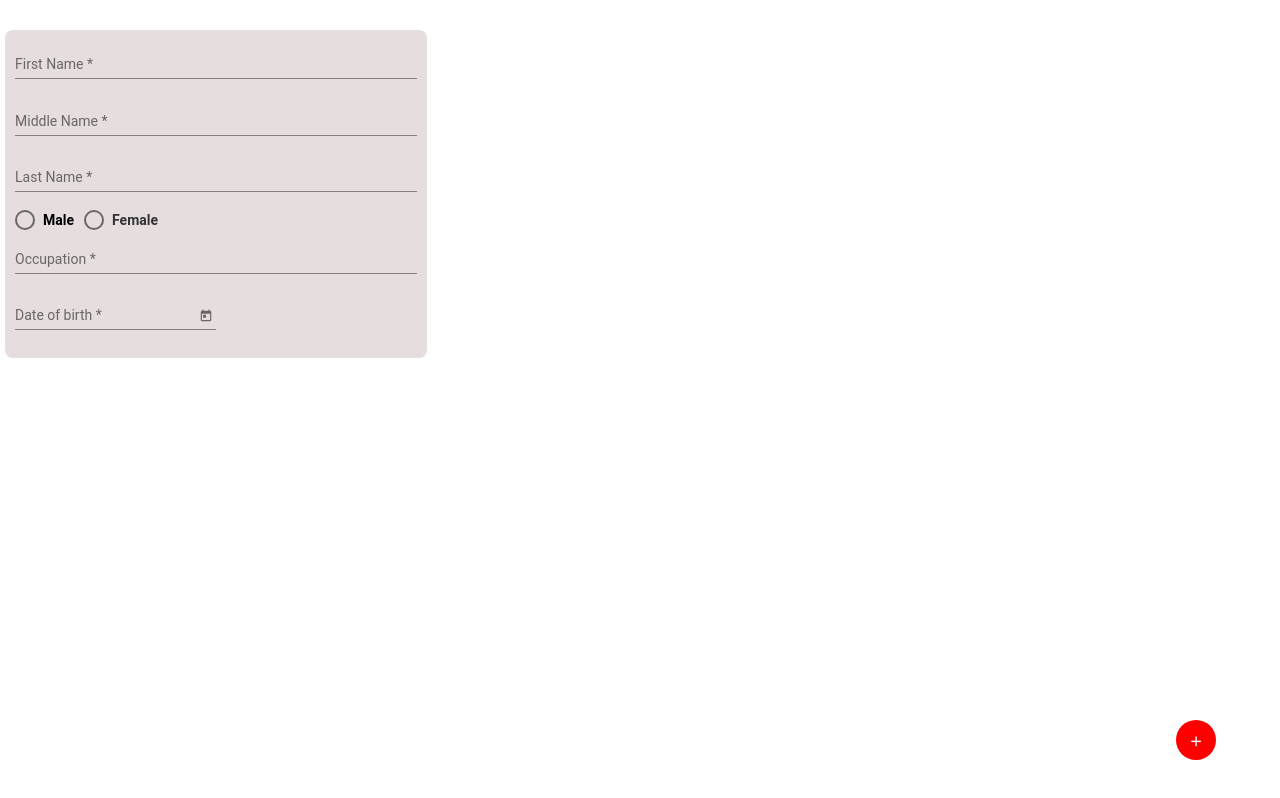
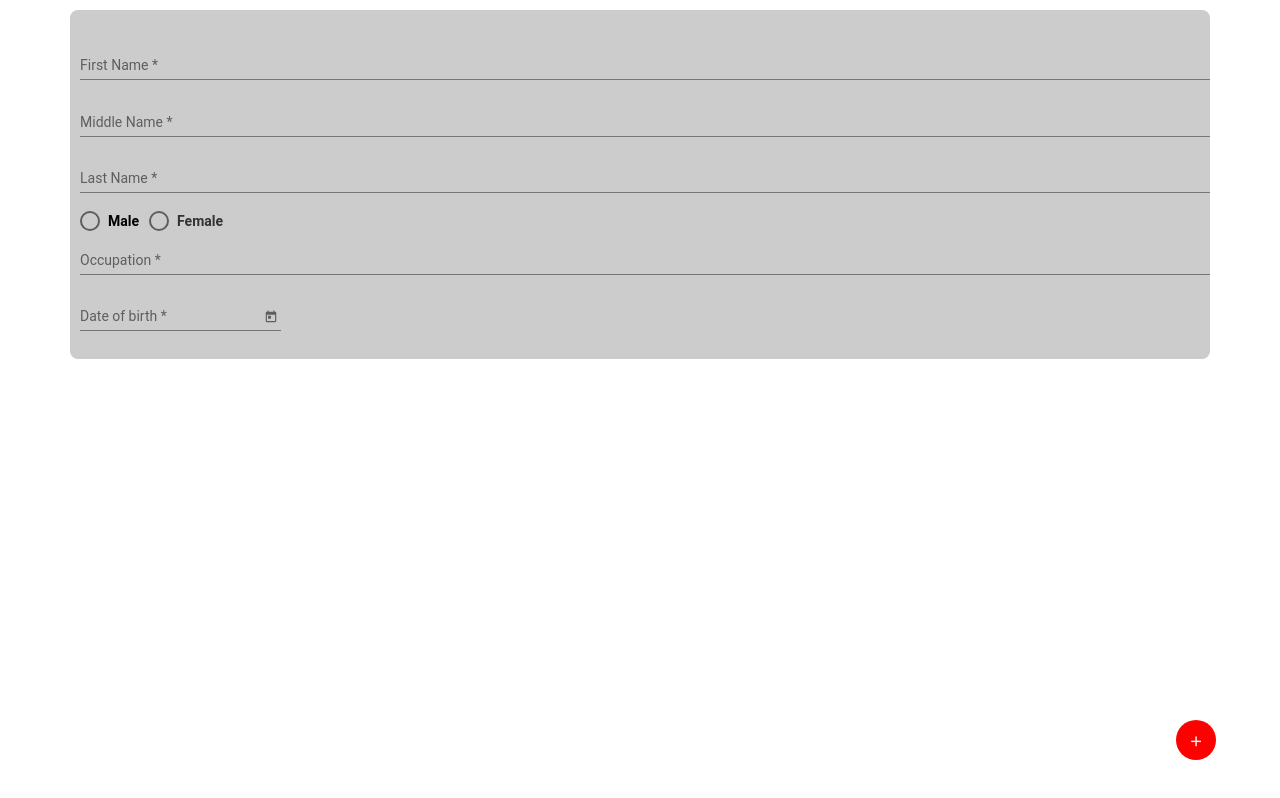
Before and after one commit to MoFG/reactive-form, an Angular app: page / in a window 1280 px wide. Built offline with nearby package versions, Linux system fonts and the light colour scheme.

Commit message:
asdasdasd

```diff
--- a/src/app/customer-page/customer-form/customer-form.component.css
+++ b/src/app/customer-page/customer-form/customer-form.component.css
@@ -1,69 +1 @@
 @import url('https://unpkg.com/bootstrap@3.3.7/dist/css/bootstrap.min.css');
-.example-form {
-  min-width: 150px;
-  max-width: 100%;
-  width: 100%;
-}
-
-.example-full-width {
-  width: 100%;
-}
-
-.mat-radio-button~.mat-radio-button {
-  padding-right: 16px;
-}
-
-.container {
-  width: 100%;
-  margin-top: 20px;
-}
-
-mat-radio-button#mat-radio-2 {
-  margin-right: 10px;
-  color: #000;
-}
-
-.my-form {
-  background: #e6dede;
-  box-sizing: border-box;
-  padding: 10px;
-  border-radius: 8px;
-  margin: 10px 5px;
-  width: 33%;
-}
-
-.btnNew {
-  width: 40px;
-  height: 40px;
-  background: red;
-  text-align: center;
-  line-height: 40px;
-  border-radius: 50%;
-  position: fixed;
-  bottom: 5%;
-  right: 5%;
-  transition: 0.4s;
-}
-
-button.btn.btn-danger.addNew {
-  background: transparent;
-  border: none;
-  font-size: 20px;
-  color: #fff;
-  transition: 0.4s;
-}
-button.btn.btn-danger.addNew:focus {
-  outline: none;
-}
-.btnNew:hover {
-  background: #000;
-
-}
-
-em {
-  color: red;
-}
-form.example-form{
-  display: flex;
-  justify-content: flex-start;
-}
--- a/src/app/customer-page/customer-form/customer-form.component.html
+++ b/src/app/customer-page/customer-form/customer-form.component.html
@@ -2,46 +2,43 @@
   <div class="row customer">
 
     <div class="customer-col">
-
-      <div *ngIf="customerForm.controls['firstName'].invalid && (customerForm.controls['firstName'].dirty || customerForm.controls['firstName'].touched)"
+<!--
+      <div *ngIf="insuredForm.controls['firstName'].invalid && (insuredForm.controls['firstName'].dirty || insuredForm.controls['firstName'].touched)"
         class="error-container">
-        <mat-error *ngIf="customerForm.controls['firstName'].errors.pattern">First name contains invalid characters</mat-error>
-        <mat-error *ngIf="customerForm.controls['firstName'].errors.required">First name is required</mat-error>
+        <mat-error *ngIf="insuredForm.controls['firstName'].errors.pattern">First name contains invalid characters</mat-error>
+        <mat-error *ngIf="insuredForm.controls['firstName'].errors.required">First name is required</mat-error>
       </div>
 
-      <div *ngIf="customerForm.controls['middleName'].invalid && (customerForm.controls['middleName'].dirty || customerForm.controls['middleName'].touched)"
+      <div *ngIf="insuredForm.controls['middleName'].invalid && (insuredForm.controls['middleName'].dirty || insuredForm.controls['middleName'].touched)"
         class="error-container">
-        <mat-error *ngIf="customerForm.controls['middleName'].errors.pattern">Middle name contains invalid characters</mat-error>
-        <mat-error *ngIf="customerForm.controls['middleName'].errors.required">Middle name is required</mat-error>
+        <mat-error *ngIf="insuredForm.controls['middleName'].errors.pattern">Middle name contains invalid characters</mat-error>
+        <mat-error *ngIf="insuredForm.controls['middleName'].errors.required">Middle name is required</mat-error>
       </div>
 
-      <div *ngIf="customerForm.controls['lastName'].invalid && (customerForm.controls['lastName'].dirty || customerForm.controls['lastName'].touched)"
+      <div *ngIf="insuredForm.controls['lastName'].invalid && (insuredForm.controls['lastName'].dirty || insuredForm.controls['lastName'].touched)"
         class="error-container">
-        <mat-error *ngIf="customerForm.controls['lastName'].errors.pattern">Last name contains invalid characters</mat-error>
-        <mat-error *ngIf="customerForm.controls['lastName'].errors.required">Last name is required</mat-error>
-      </div>
+        <mat-error *ngIf="insuredForm.controls['lastName'].errors.pattern">Last name contains invalid characters</mat-error>
+        <mat-error *ngIf="insuredForm.controls['lastName'].errors.required">Last name is required</mat-error>
+      </div> -->
 
 
-      <form class="example-form" [formGroup]="customerForm">
-        <div class="my-form" formArrayName="items" *ngFor="let item of customerForm.get('items').controls; let i = index;">
-          <div [formGroupName]="i">
-            <div class="first" [ngClass]="{'error': firstName.invalid && firstName.dirty}">
+      <form class="example-form" [formGroup]="insuredForm">
+        <div class="first">
           <mat-form-field class="example-full-width">
             <input id="firstName" matInput placeholder="First Name" maxlength="40" value="" formControlName="firstName" required>
           </mat-form-field>
         </div>
 
-            <div class="middle" [ngClass]="{'error': middleName.invalid && middleName.dirty}">
+        <div class="middle">
           <mat-form-field class="example-full-width">
             <input matInput placeholder="Middle Name" maxlength="40" value="" formControlName="middleName" required>
           </mat-form-field>
         </div>
 
-            <div class="last" [ngClass]="{'error': lastName.invalid && lastName.dirty}">
+        <div class="last">
           <mat-form-field class="example-full-width">
             <input matInput placeholder="Last Name" maxlength="40" value="" formControlName="lastName" required>
           </mat-form-field>
-              <em *ngIf="lastName.invalid && lastName.dirty">Last name incorrect</em>
         </div>
 
         <mat-radio-group formControlName="gender" required>
@@ -49,14 +46,14 @@
           <mat-radio-button value="female">Female</mat-radio-button>
         </mat-radio-group>
 
-            <div class="occu" [ngClass]="{'error': occupation.invalid && occupation.dirty}">
+        <div class="occu">
           <mat-form-field class="example-full-width">
             <input matInput placeholder="Occupation" maxlength="50" value="" formControlName="occupation" required>
           </mat-form-field>
-              <em *ngIf="occupation.invalid && occupation.dirty">Occupation is required</em>
+          <em *ngIf="insuredForm.controls['occupation'].invalid && insuredForm.controls['occupation'].dirty">Occupation invalid</em>
         </div>
 
-            <div class="dob" [ngClass]="{'error': dob.invalid && dob.dirty}">
+        <div class="dob">
           <mat-form-field>
             <input matInput readonly [matDatepicker]="picker" [min]="minDate" [max]="maxDate" (dateChange)="selectDOB($event)" (change)="enterDOB($event)"
               formControlName="dob" placeholder="Date of birth" required>
@@ -65,20 +62,9 @@
           </mat-form-field>
           <em *ngIf="!_flag">You must be from 18 to 65</em>
         </div>
-
-          </div>
-        </div>
       </form>
     </div>
-
-    <div class="col-md-6">
 
   </div>
 
 </div>
-
-  <div class="btnNew">
-    <button class="btn btn-danger addNew" (click)="addNew()">+</button>
-  </div>
-
-</div>
--- a/src/app/customer-page/customer-form/customer-form.component.ts
+++ b/src/app/customer-page/customer-form/customer-form.component.ts
@@ -12,28 +12,31 @@ import { Customer } from '../../model/customer';
 
 @Component({
   // tslint:disable-next-line:component-selector
+  // moduleId: module.id,
   selector: 'customer-form',
   templateUrl: './customer-form.component.html',
   styleUrls: ['./customer-form.component.css']
 })
 export class CustomerFormComponent implements OnInit {
 
-  @Output() sendData = new EventEmitter<Customer[]>();
+  // @Output() sendData = new EventEmitter<Customer[]>();
+  @Input('group')
+  public insuredForm: FormGroup;
 
-  count = 0;
-  pattern = /^[^*|":<>[\]{}.,?/`~¥£€\\()';@&$!#%^*_+=0-9-]+$/;
+  // count = 0;
+  // pattern = /^[^*|":<>[\]{}.,?/`~¥£€\\()';@&$!#%^*_+=0-9-]+$/;
 
   // pattern2 = /^[^*|:<>[\]{}.,?/`~¥£€\\';@&$!#%^*+=()”]+$/;
 
-  items: any[] = [];
+  // items: any[] = [];
 
-  customerForm: FormGroup;
-  firstName: FormControl;
-  lastName: FormControl;
-  middleName: FormControl;
-  gender: FormControl;
-  occupation: FormControl;
-  dob: FormControl;
+  // customerForm: FormGroup;
+  // firstName: FormControl;
+  // lastName: FormControl;
+  // middleName: FormControl;
+  // gender: FormControl;
+  // occupation: FormControl;
+  // dob: FormControl;
 
   maxDate = new Date();
   minDate = new Date(
@@ -49,55 +52,55 @@ export class CustomerFormComponent implements OnInit {
 
 
   constructor(private fb: FormBuilder) {
-    this.firstName = new FormControl('', [Validators.required, Validators.pattern(this.pattern)]);
-    this.lastName = new FormControl('', [Validators.required, Validators.pattern(this.pattern)]);
-    this.middleName = new FormControl('', [Validators.required, Validators.pattern(this.pattern)]);
-    this.gender = new FormControl('', Validators.required);
-    this.occupation = new FormControl('', [Validators.required, Validators.pattern(this.pattern)]);
-    this.dob = new FormControl('', Validators.required);
+    // this.firstName = new FormControl('', [Validators.required, Validators.pattern(this.pattern)]);
+    // this.lastName = new FormControl('', [Validators.required, Validators.pattern(this.pattern)]);
+    // this.middleName = new FormControl('', [Validators.required, Validators.pattern(this.pattern)]);
+    // this.gender = new FormControl('', Validators.required);
+    // this.occupation = new FormControl('', [Validators.required, Validators.pattern(this.pattern)]);
+    // this.dob = new FormControl('', Validators.required);
   }
 
   ngOnInit() {
-    this.customerForm = this.fb.group({
-      firstName: this.firstName,
-      middleName: this.middleName,
-      lastName: this.lastName,
-      gender: this.gender,
-      occupation: this.occupation,
-      dob: this.dob,
-      items: this.fb.array([this.createForm()])
-    });
+    // this.customerForm = this.fb.group({
+    //   firstName: this.firstName,
+    //   middleName: this.middleName,
+    //   lastName: this.lastName,
+    //   gender: this.gender,
+    //   occupation: this.occupation,
+    //   dob: this.dob,
+    //   items: this.fb.array([this.createForm()])
+    // });
   }
 
-  createForm(): FormGroup {
-    return this.fb.group({
-      firstName: this.firstName,
-      middleName: this.middleName,
-      lastName: this.lastName,
-      gender: this.gender,
-      occupation: this.occupation,
-      dob: this.dob
-    });
-  }
+  // createForm(): FormGroup {
+  //   return this.fb.group({
+  //     firstName: this.firstName,
+  //     middleName: this.middleName,
+  //     lastName: this.lastName,
+  //     gender: this.gender,
+  //     occupation: this.occupation,
+  //     dob: this.dob
+  //   });
+  // }
 
 
-  addNew(): void {
-    this.count = this.count + 1;
-    const object = {
-      firstName: this.customerForm.value.firstName,
-      lastName: this.customerForm.value.lastName,
-      middleName: this.customerForm.value.middleName,
-      gender: this.customerForm.value.gender,
-      occupation: this.customerForm.value.occupation,
-      dob: this.customerForm.value.dob
-    };
-    this.customer.push(object);
-    if (this.count < 3) {
-      this.items = this.customerForm.get('items') as FormArray;
-      this.items.push(this.createForm());
-    }
-    this.sendData.emit(this.customer);
-  }
+  // addNew(): void {
+  //   this.count = this.count + 1;
+  //   const object = {
+  //     firstName: this.customerForm.value.firstName,
+  //     lastName: this.customerForm.value.lastName,
+  //     middleName: this.customerForm.value.middleName,
+  //     gender: this.customerForm.value.gender,
+  //     occupation: this.customerForm.value.occupation,
+  //     dob: this.customerForm.value.dob
+  //   };
+  //   this.customer.push(object);
+  //   if (this.count < 3) {
+  //     this.items = this.customerForm.get('items') as FormArray;
+  //     this.items.push(this.createForm());
+  //   }
+  //   this.sendData.emit(this.customer);
+  // }
 
   enterDOB(event: any) {
     event.preventDefault();
--- a/src/app/customer-page/customer-page.component.html
+++ b/src/app/customer-page/customer-page.component.html
@@ -1,4 +1,4 @@
-<div class="customer-info" *ngIf="customerArray">
+<!-- <div class="customer-info" *ngIf="customerArray">
   <div *ngFor="let customer of customerArray">
     <p>Full name:
       <span>{{customer.firstName}} {{customer.lastName}} {{customer.middleName}}</span>
@@ -13,6 +13,66 @@
       <span>{{customer.dob | date: 'mediumDate'}}</span>
     </p>
   </div>
+</div> -->
+
+
+<div class="container">
+  <div class="customer-col">
+    <!-- CUSTOMER VALIDATION -->
+    <!-- <div *ngIf="customerForm.controls['firstName'].invalid && (customerForm.controls['firstName'].dirty || customerForm.controls['firstName'].touched)"
+      class="error-container">
+      <mat-error *ngIf="customerForm.controls['firstName'].errors.pattern">First name contains invalid characters</mat-error>
+      <mat-error *ngIf="customerForm.controls['firstName'].required">First name is required</mat-error>
+    </div> -->
+
+    <!-- <div *ngIf="customerForm.controls['middleName'].invalid && (customerForm.controls['middleName'].dirty || customerForm.controls['middleName'].touched)"
+      class="error-container">
+      <mat-error *ngIf="customerForm.controls['middleName'].errors.pattern">Middle name contains invalid characters</mat-error>
+      <mat-error *ngIf="customerForm.controls['middleName'].errors.required">Middle name is required</mat-error>
+    </div>
+
+    <div *ngIf="customerForm.controls['lastName'].invalid && (customerForm.controls['lastName'].dirty || customerForm.controls['lastName'].touched)"
+      class="error-container">
+      <mat-error *ngIf="customerForm.controls['lastName'].errors.pattern">Last name contains invalid characters</mat-error>
+      <mat-error *ngIf="customerForm.controls['lastName'].errors.required">Last name is required</mat-error>
+    </div> -->
+    <!-- CUSTOMER VALIDATION -->
+
+    <!-- INSURED VALIDATION -->
+    <!-- <div *ngIf="customerForm.controls.insured.controls['firstName'].invalid && (customerForm.controls.insured.controls['firstName'].dirty || customerForm.controls.insured.controls['firstName'].touched)"
+      class="error-container">
+      <mat-error *ngIf="customerForm.controls.insured.controls['firstName'].errors.pattern">First name contains invalid characters</mat-error>
+      <mat-error *ngIf="customerForm.controls.insured.controls['firstName'].errors.required">First name is required</mat-error>
+    </div> -->
+
+    <!-- <div *ngIf="insuredForm.controls['middleName'].invalid && (insuredForm.controls['middleName'].dirty || insuredForm.controls['middleName'].touched)"
+      class="error-container">
+      <mat-error *ngIf="insuredForm.controls['middleName'].errors.pattern">Middle name contains invalid characters</mat-error>
+      <mat-error *ngIf="insuredForm.controls['middleName'].errors.required">Middle name is required</mat-error>
+    </div>
+
+    <div *ngIf="insuredForm.controls['lastName'].invalid && (insuredForm.controls['lastName'].dirty || insuredForm.controls['lastName'].touched)"
+      class="error-container">
+      <mat-error *ngIf="insuredForm.controls['lastName'].errors.pattern">Last name contains invalid characters</mat-error>
+      <mat-error *ngIf="insuredForm.controls['lastName'].errors.required">Last name is required</mat-error>
+    </div> -->
+    <!-- INSURED VALIDATION -->
+
+    <form class="example-form my-form" [formGroup]="customerForm">
+      <div formArrayName="insured">
+        <div class="insured-form" *ngFor="let insure of customerForm.controls.insured.controls; let i = index">
+          <div class="panel-heading">
+            <span class="glyphicon glyphicon-remove pull-right" *ngIf="customerForm.controls.insured.controls.length > 1" (click)="removeForm(i)"></span>
+          </div>
+          <div class="panel-body" [formGroupName]="i">
+            <customer-form [group]="customerForm.controls.insured.controls[i]"></customer-form>
+          </div>
+        </div>
+      </div>
+      <div class="btnNew">
+        <button class="btn btn-danger addNew" (click)="addNew()">+</button>
+      </div>
+    </form>
+
+  </div>
 </div>
-
-<customer-form (sendData)="receiveData($event)"></customer-form>
--- a/src/app/customer-page/customer-page.component.ts
+++ b/src/app/customer-page/customer-page.component.ts
@@ -1,6 +1,6 @@
 import { Component, OnInit } from '@angular/core';
 import { EventEmitService } from '../event-emit.service';
-import { FormGroup, FormControl, FormBuilder, Validators } from '../../../node_modules/@angular/forms';
+import { FormGroup, FormControl, FormBuilder, Validators, FormArray } from '../../../node_modules/@angular/forms';
 import { Customer } from '../model/customer';
 
 @Component({
@@ -11,21 +11,60 @@ import { Customer } from '../model/customer';
 })
 export class CustomerPageComponent implements OnInit {
 
-  customerArray: Customer[] = [];
+  public customerForm: FormGroup;
+  firstName: FormControl;
+  lastName: FormControl;
+  middleName: FormControl;
+  gender: FormControl;
+  occupation: FormControl;
+  dob: FormControl;
 
-  constructor() {}
+  // customerArray: Customer[] = [];
+  pattern = /^[^*|":<>[\]{}.,?/`~¥£€\\()';@&$!#%^*_+=0-9-]+$/;
+
+  constructor(private fb: FormBuilder) {
+  }
 
   ngOnInit() {
+    this.customerForm = this.fb.group({
+      firstName: ['', [Validators.required, Validators.pattern(this.pattern)]],
+      middleName: ['', [Validators.required, Validators.pattern(this.pattern)]],
+      lastName: ['', [Validators.required, Validators.pattern(this.pattern)]],
+      gender: ['', Validators.required],
+      occupation: ['', [Validators.required, Validators.pattern(this.pattern)]],
+      dob: ['', Validators.required],
+      insured: this.fb.array([this.createForm()])
+    });
   }
 
   receiveData(event) {
-    this.customerArray = event;
-    console.log(this.customerArray);
-
+    // this.customerArray = event;
+    // console.log(this.customerArray);
   }
 
+  createForm() {
+    return this.fb.group({
+      firstName: ['', [Validators.required, Validators.pattern(this.pattern)]],
+      middleName: ['', [Validators.required, Validators.pattern(this.pattern)]],
+      lastName: ['', [Validators.required, Validators.pattern(this.pattern)]],
+      gender: ['', Validators.required],
+      occupation: ['', [Validators.required, Validators.pattern(this.pattern)]],
+      dob: ['', Validators.required]
+    });
+  }
 
+  save(model: Customer) {
+    console.log('Save customer: ' + model);
+  }
 
+  addNew() {
+    const control = <FormArray>this.customerForm.controls['insured'];
+    control.push(this.createForm());
+  }
 
+  removeForm(i: number) {
+    const control = <FormArray>this.customerForm.controls['insured'];
+    control.removeAt(i);
+  }
 
 }
--- a/src/styles.css
+++ b/src/styles.css
@@ -1,2 +1,67 @@
 /* You can add global styles to this file, and also import other style files */
+
 @import "~@angular/material/prebuilt-themes/indigo-pink.css";
+.example-form {
+  min-width: 150px;
+  max-width: 100%;
+  width: 100%;
+}
+
+.example-full-width {
+  width: 100%;
+}
+
+.mat-radio-button~.mat-radio-button {
+  padding-right: 16px;
+}
+
+mat-radio-button#mat-radio-2 {
+  margin-right: 10px;
+  color: #000;
+}
+
+.ng-star-inserted .panel-body {
+  padding: 0;
+}
+
+.btnNew {
+  width: 40px;
+  height: 40px;
+  background: red;
+  text-align: center;
+  line-height: 40px;
+  border-radius: 50%;
+  position: fixed;
+  bottom: 5%;
+  right: 5%;
+  transition: 0.4s;
+}
+
+button.btn.btn-danger.addNew {
+  background: transparent;
+  border: none;
+  font-size: 20px;
+  color: #fff;
+  transition: 0.4s;
+}
+
+button.btn.btn-danger.addNew:focus {
+  outline: none;
+}
+
+.btnNew:hover {
+  background: #000;
+}
+
+em {
+  color: red;
+}
+
+.insured-form, .customer-form {
+  overflow: hidden;
+  background: #ccc;
+  margin: 10px 0;
+  box-sizing: border-box;
+  padding: 10px;
+  border-radius: 8px;
+}
```
Lines whose indentation alone changed are shown as unchanged.
